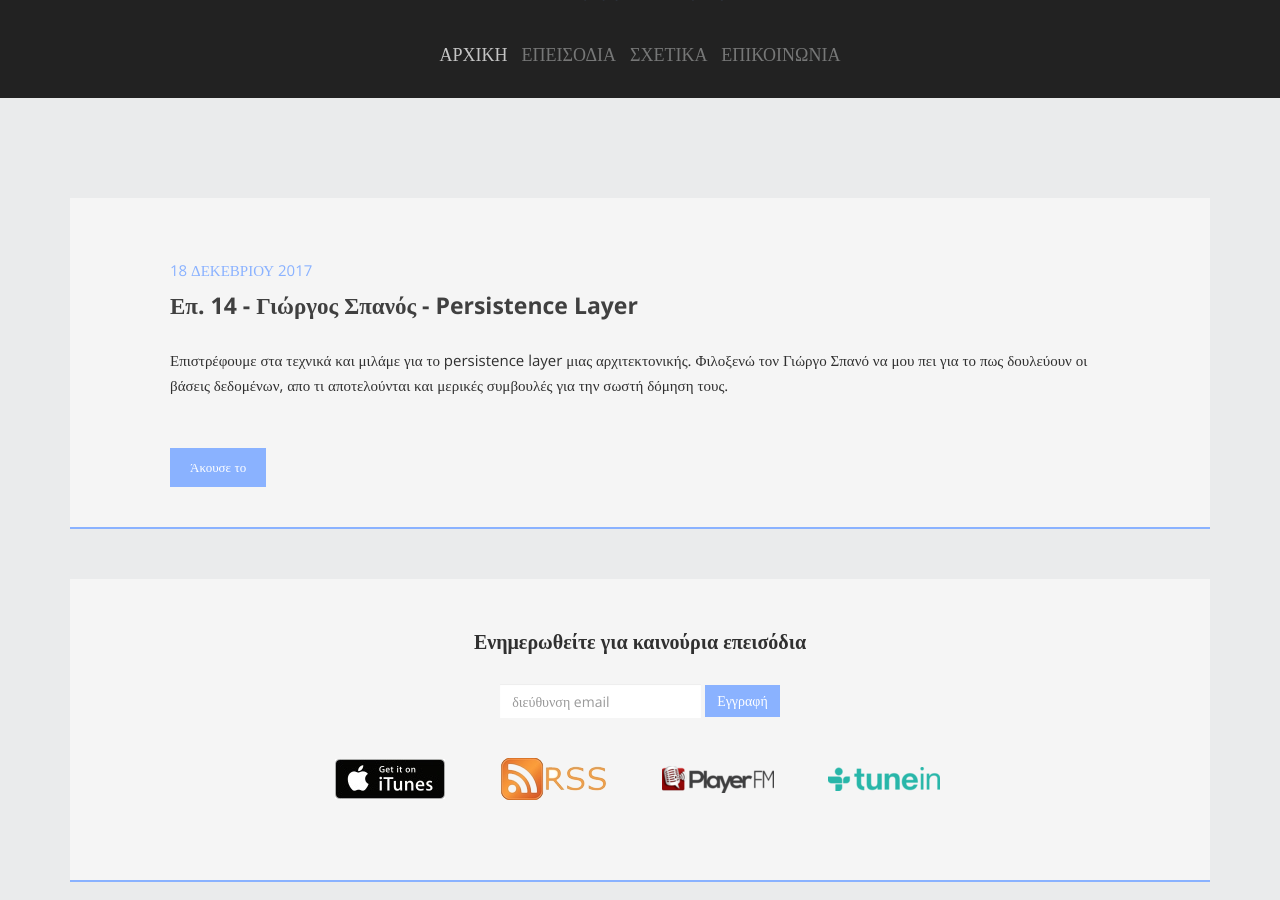
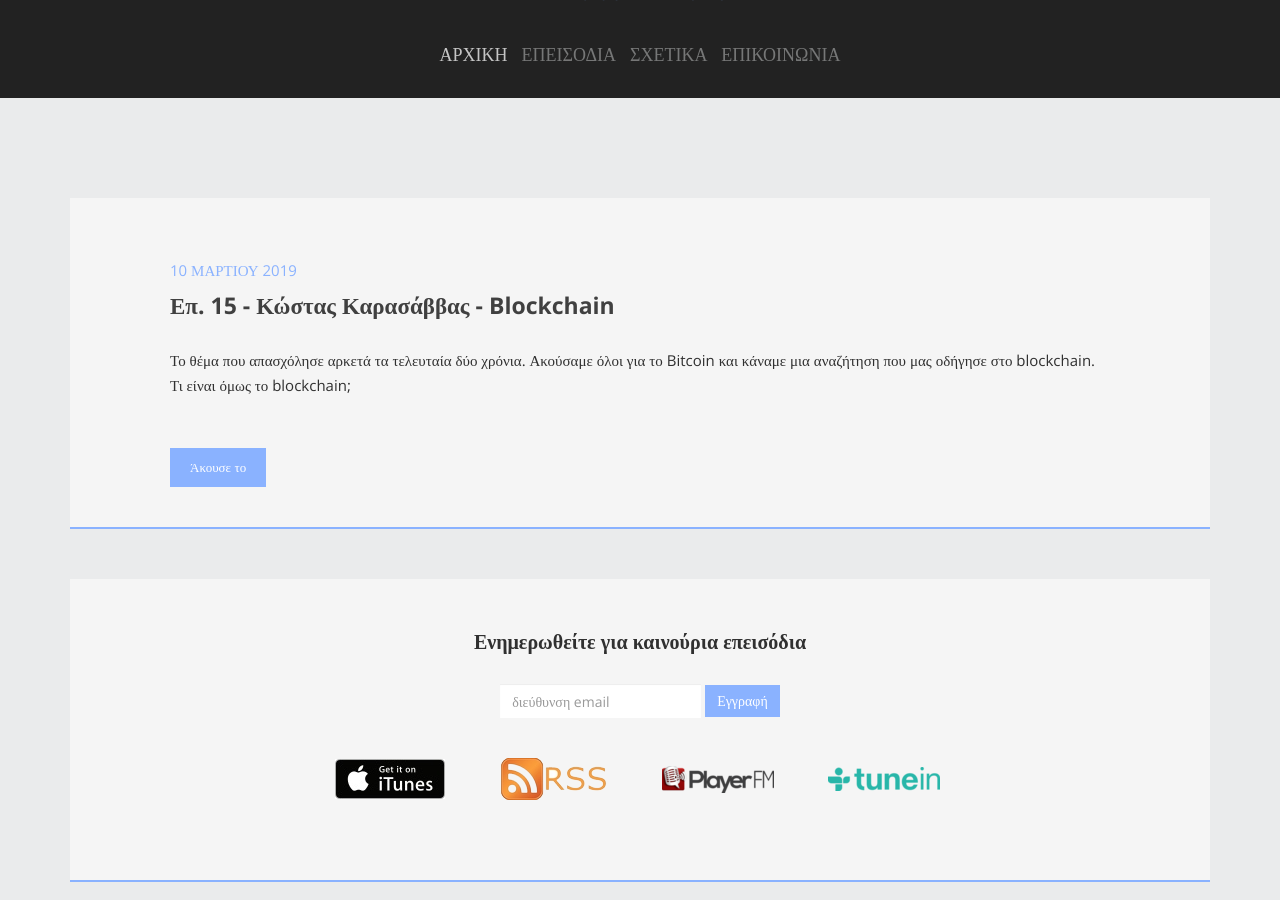
Before and after one commit to kbariotis/devastation-podcast, a Jekyll site: the page built from index.html, in a window 1280 px wide and 900 px high, scrolled down 313 px. Built offline with Jekyll 4.4.1, drawn with Linux system fonts in a browser that asks for light colours; Markdown is read by kramdown in place of the engine named in the settings; comment, search, counter and statistics services are not loaded; some of the changed lines change nothing that is shown.

Commit message:
post 15th episode

```diff
--- a/_config.yml
+++ b/_config.yml
@@ -13,6 +13,8 @@ highlighter: null
 
 exclude: ["node_modules", "gulpfile.js", "package.json"]
 
+gems: [jekyll-paginate]
+
 plugins:
   - jekyll-sitemap
   - jekyll-paginate
--- /dev/null
+++ b/_posts/2019-03-10-ep15-Kostas-Karasavvas.markdown
@@ -0,0 +1,37 @@
+---
+layout: post_audio
+og_image: ep15.jpg
+title:  "Επ. 15 - Κώστας Καρασάββας - Blockchain"
+date: 2019-03-10
+tags:
+- Blockchain
+- Bitcoin
+- Ethereum
+- Decentralization
+audio: https://s3-eu-west-1.amazonaws.com/devastation-podcast/015-karasavvas-blockchain.mp3
+podcastLength: "47:30"
+length: 28462191
+summary: "Το θέμα που απασχόλησε αρκετά τα τελευταία δύο χρόνια. Ακούσαμε όλοι για το Bitcoin και κάναμε μια αναζήτηση που μας οδήγησε στο blockchain. Τι είναι όμως το blockchain;"
+---
+Το θέμα που απασχόλησε αρκετά τα τελευταία δύο χρόνια. Ακούσαμε όλοι για το Bitcoin και κάναμε μια αναζήτηση που μας οδήγησε στο blockchain. Τι είναι όμως το blockchain;
+
+Σε αυτο το επεισόδιο είναι μαζί μου ο Κώστας Καρασάββας, blockchain consultant και λέκτορας στο πανεπιστήμιο της Λευκωσίας όπου και διδάσκει για το blockchain.
+
+Συζητάμε για την ιστορία του και την σχέση του με το Bitcoin, ποια είναι τα βασικά χαρακτηριστηκα του και γιατι διαφέρει. Πώς μπορει κάποιος να ξεκινήσει για να μπει στο πεδιο των του blockchain αλλα και την κρυπτογραφίας και πως θα μοιάζει ο κόσμος μας σε λίγα χρόνια.
+
+<a href="{{page.audio}}" target="_blank"><i class="fa fa-cloud-download"></i> Κατέβασε το στον υπολογιστή σου</a>
+
+Σύνδεσμοι:
+
+* <a href="http://www.kkarasavvas.com" target="_blank">Kostas Karasavvas</a>
+* <a href="https://blog.coinbase.com/powering-a-cryptocurrency-economy-for-syrian-refugees-e0e40de1c138" target="_blank">Powering a cryptocurrency economy for Syrian refugees</a>
+* <a href="https://www.unic.ac.cy/" target="_blank">University of Nicosia</a>
+* <a href="https://digitalcurrency.unic.ac.cy/" target="_blank">Master of Science degree in Digital Currency</a>
+* <a href="https://www.coursera.org/courses?query=blockchain" target="_blank">Blockchain courses @ Coursera</a>
+* <a href="https://en.wikipedia.org/wiki/E-gold" target="_blank">E-gold</a>
+* <a href="https://cointelegraph.com/news/swedish-government-land-registry-soon-to-conduct-first-blockchain-property-transaction" target="_blank">Swedish Government Land Registry Soon To Conduct First Blockchain Property Transaction</a>
+
+<br/>
+<br/>
+**Θα χαιρόμουν πολύ εαν μοιραζόσασταν το δέκατο πεμπτο επεισόδιο του Devastation
+Podcast με κάποιο φίλο σας ή αν αφήνατε ένα σχόλιο.** 😃
```
Also changed, not shown: img/ep15.jpg (added), 1 other file.
